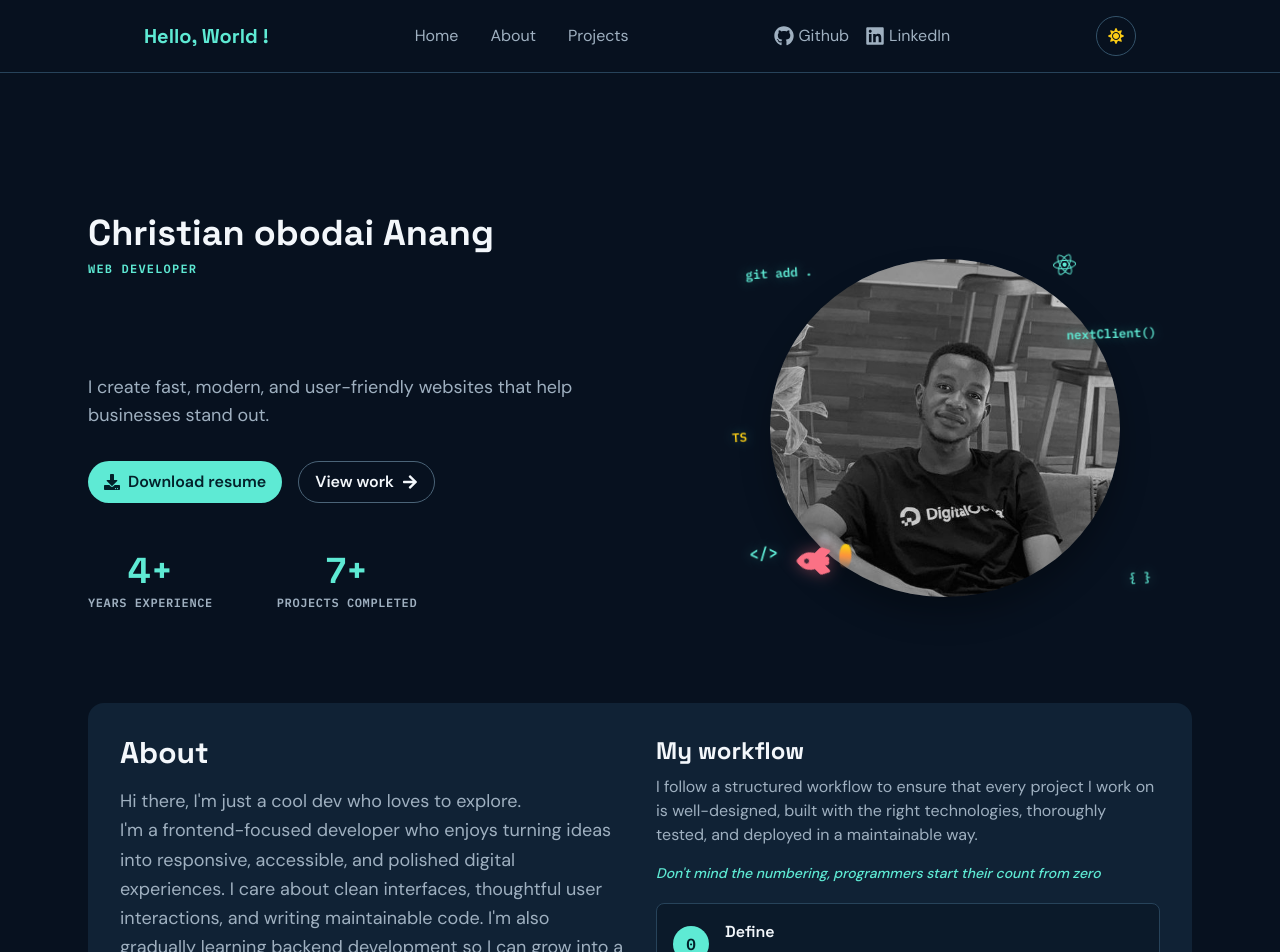
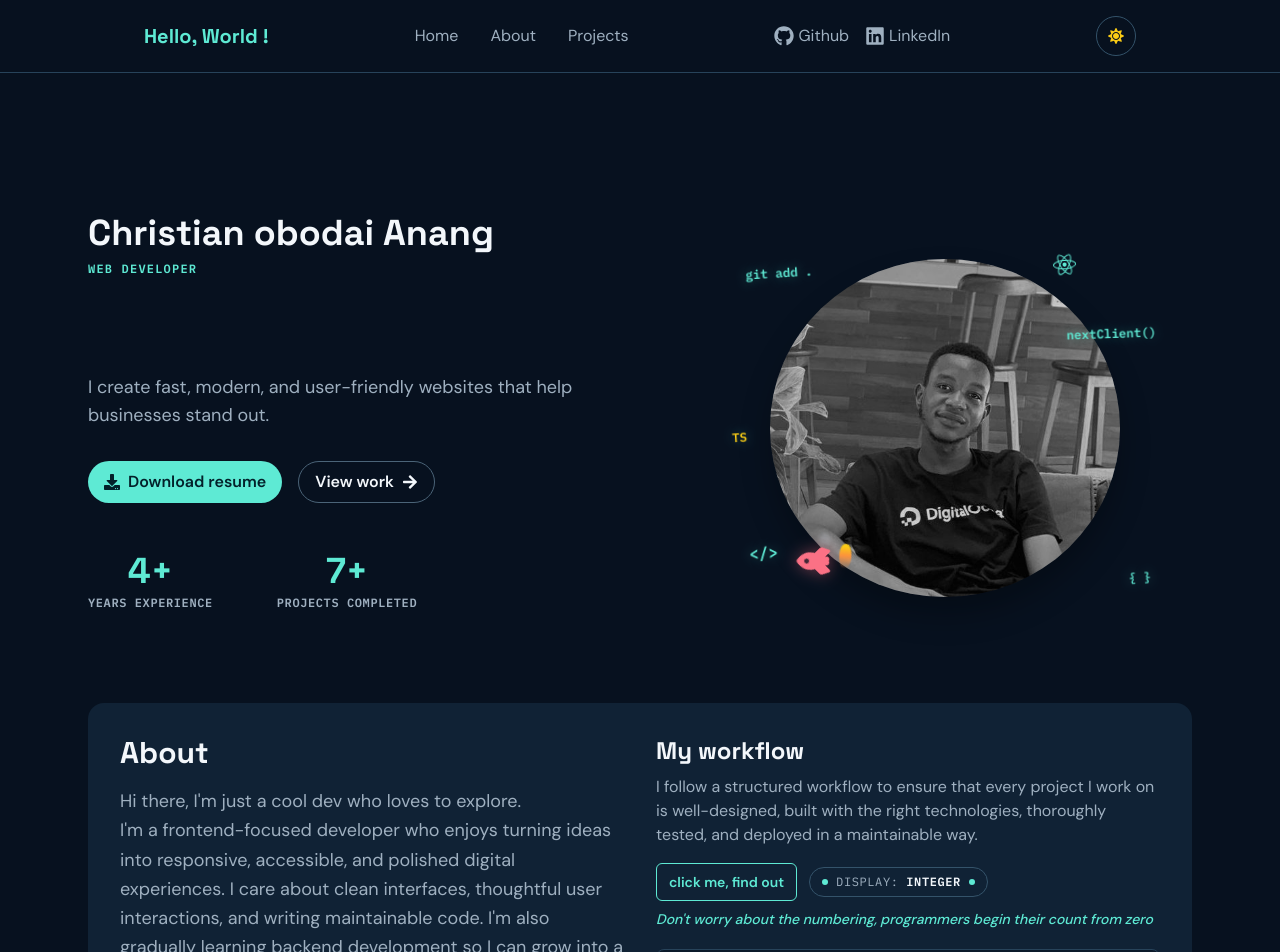
Before and after one commit to chrixOB/Portfolio, a Next.js app: page / in a window 1280 px wide. Shown: the top 952 px of the page. Built offline with nearby package versions, Linux system fonts and the light colour scheme.

Commit message:
modified workflow section to alternate between int and binary

```diff
--- a/components/Workflow.tsx
+++ b/components/Workflow.tsx
@@ -13,6 +13,7 @@ const workflowSteps = [
 export default function Workflow() {
   const workflowRef = useRef<HTMLDivElement>(null);
   const [isVisible, setIsVisible] = useState(false);
+  const [isBinary, setIsBinary] = useState(false);
 
   useEffect(() => {
     const workflow = workflowRef.current;
@@ -41,9 +42,26 @@ export default function Workflow() {
       <p className="mt-2 text-md text-[#9fb0c0]">
         I follow a structured workflow to ensure that every project I work on is well-designed, built with the right technologies, thoroughly tested, and deployed in a maintainable way.
       </p>
-      <p className="mt-4 text-sm font-medium italic text-[#5eead4]">
-        Don't mind the numbering, programmers start their count from zero
-      </p>
+      <div className="mt-4">
+        <div className="flex flex-wrap items-center gap-3">
+          <button
+            type="button"
+            onClick={() => setIsBinary((current) => !current)}
+            aria-pressed={isBinary}
+            className="rounded-md border border-[#5eead4] px-3 py-2 text-sm font-semibold text-[#5eead4] transition hover:bg-[#123b43] focus-visible:outline-2 focus-visible:outline-offset-2 focus-visible:outline-[#5eead4]"
+          >
+            click me, find out
+          </button>
+          <span aria-live="polite" className="font-code inline-flex items-center gap-2 rounded-full border border-[#34536a] px-3 py-1.5 text-xs uppercase tracking-wider text-[#9fb0c0]">
+            <span aria-hidden="true" className="h-1.5 w-1.5 rounded-full bg-[#5eead4]" />
+            <span>Display: <strong className="text-[#f3f7fb]">{isBinary ? 'Binary' : 'Integer'}</strong></span>
+            <span aria-hidden="true" className="h-1.5 w-1.5 rounded-full bg-[#5eead4]" />
+          </span>
+        </div>
+        <p className="mt-2 text-sm font-medium italic text-[#5eead4]">
+          Don&apos;t worry about the numbering, programmers begin their count from zero
+        </p>
+      </div>
       <div className="mt-5 space-y-3">
         {workflowSteps.map(({ title, description }, index) => (
           <div
@@ -52,7 +70,7 @@ export default function Workflow() {
             style={{ '--workflow-delay': `${index * 400}ms` } as React.CSSProperties}
           >
             <span className="font-code flex h-9 w-9 shrink-0 items-center justify-center rounded-full bg-[#5eead4] font-bold text-[#03212a]">
-              {index}
+              {isBinary ? index.toString(2) : index}
             </span>
             <div>
               <h4 className="font-semibold text-[#f3f7fb]">{title}</h4>
```
